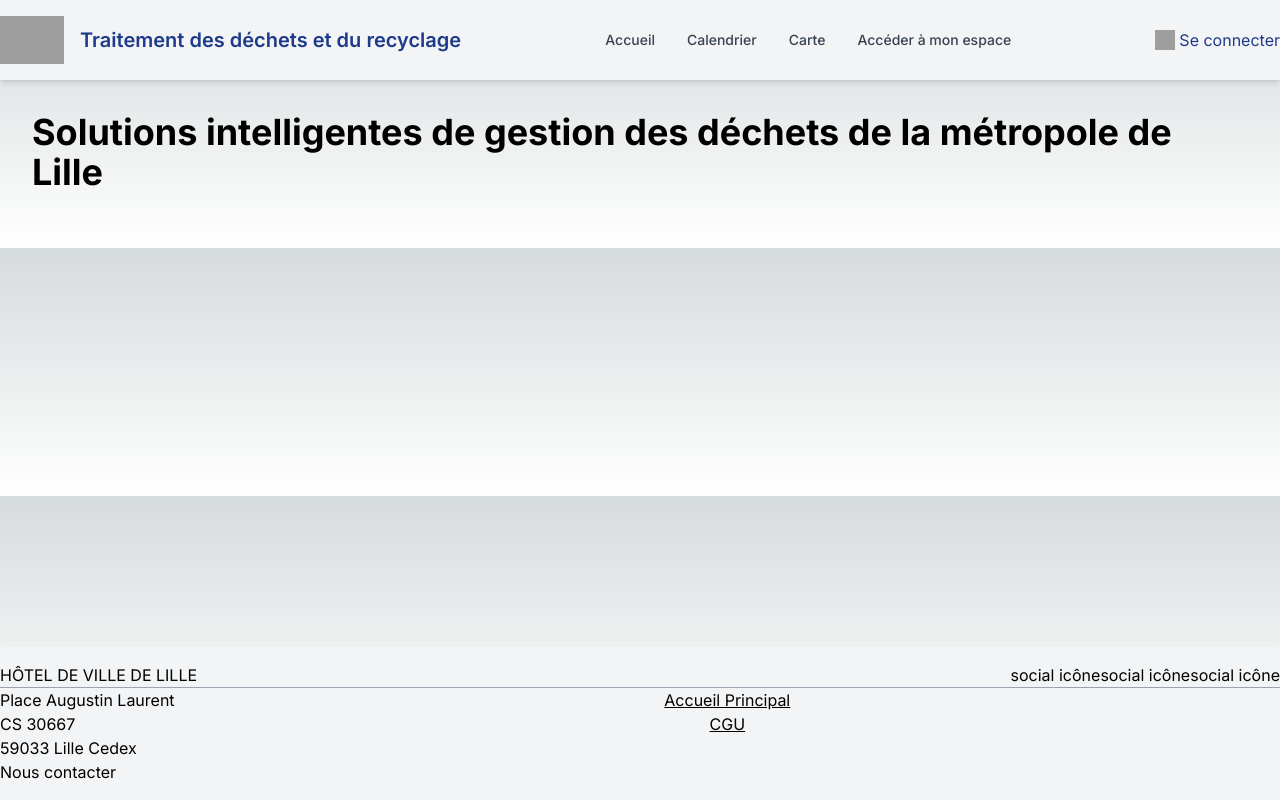
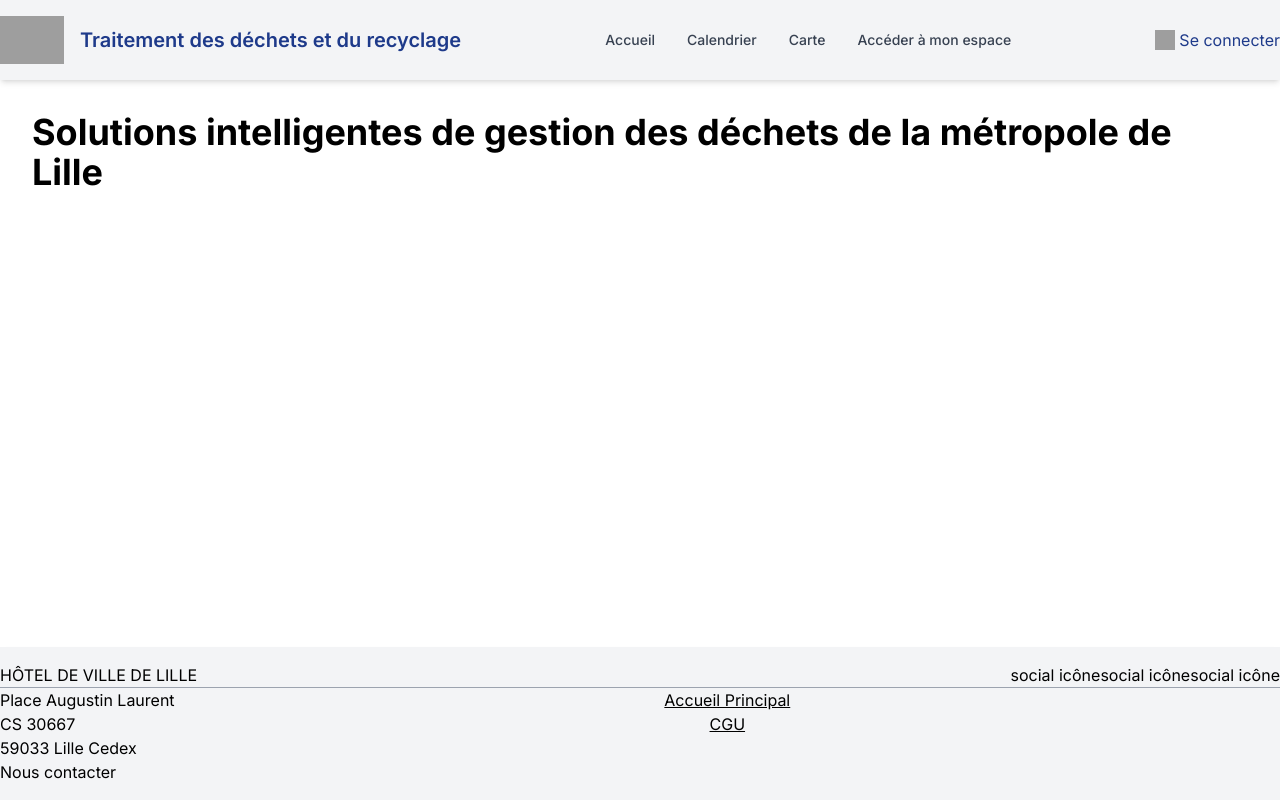
Before and after one commit to ELMcode/SmartCity_Dechet, a Next.js app in the folder front/: page / in a window 1280 px wide. Built offline with nearby package versions, Linux system fonts and the light colour scheme; no server answers; grey boxes are pictures that could not be loaded.

Commit message:
changement config

```diff
--- a/front/package.json
+++ b/front/package.json
@@ -9,6 +9,7 @@
     "lint": "next lint"
   },
   "dependencies": {
+    "axios": "^1.7.5",
     "next": "14.2.7",
     "next-auth": "^4.24.7",
     "react": "^18",
--- a/front/src/app/globals.css
+++ b/front/src/app/globals.css
@@ -1,30 +1,6 @@
 @tailwind base;
 @tailwind components;
 @tailwind utilities;
-
-:root {
-  --foreground-rgb: 0, 0, 0;
-  --background-start-rgb: 214, 219, 220;
-  --background-end-rgb: 255, 255, 255;
-}
-
-@media (prefers-color-scheme: dark) {
-  :root {
-    --foreground-rgb: 255, 255, 255;
-    --background-start-rgb: 0, 0, 0;
-    --background-end-rgb: 0, 0, 0;
-  }
-}
-
-body {
-  color: rgb(var(--foreground-rgb));
-  background: linear-gradient(
-      to bottom,
-      transparent,
-      rgb(var(--background-end-rgb))
-    )
-    rgb(var(--background-start-rgb));
-}
 
 @layer utilities {
   .text-balance {
--- a/front/tailwind.config.ts
+++ b/front/tailwind.config.ts
@@ -12,6 +12,9 @@ const config: Config = {
         "gradient-conic":
           "conic-gradient(from 180deg at 50% 50%, var(--tw-gradient-stops))",
       },
+      backgroundColor: {
+        "cgrey": "#EFF2F4"
+      }
     },
   },
   plugins: [],
```
Also changed, not shown: front/src/lib/definition.ts (+11 -8 lines), 1 other file (tests, documents, lock files or other folders).
